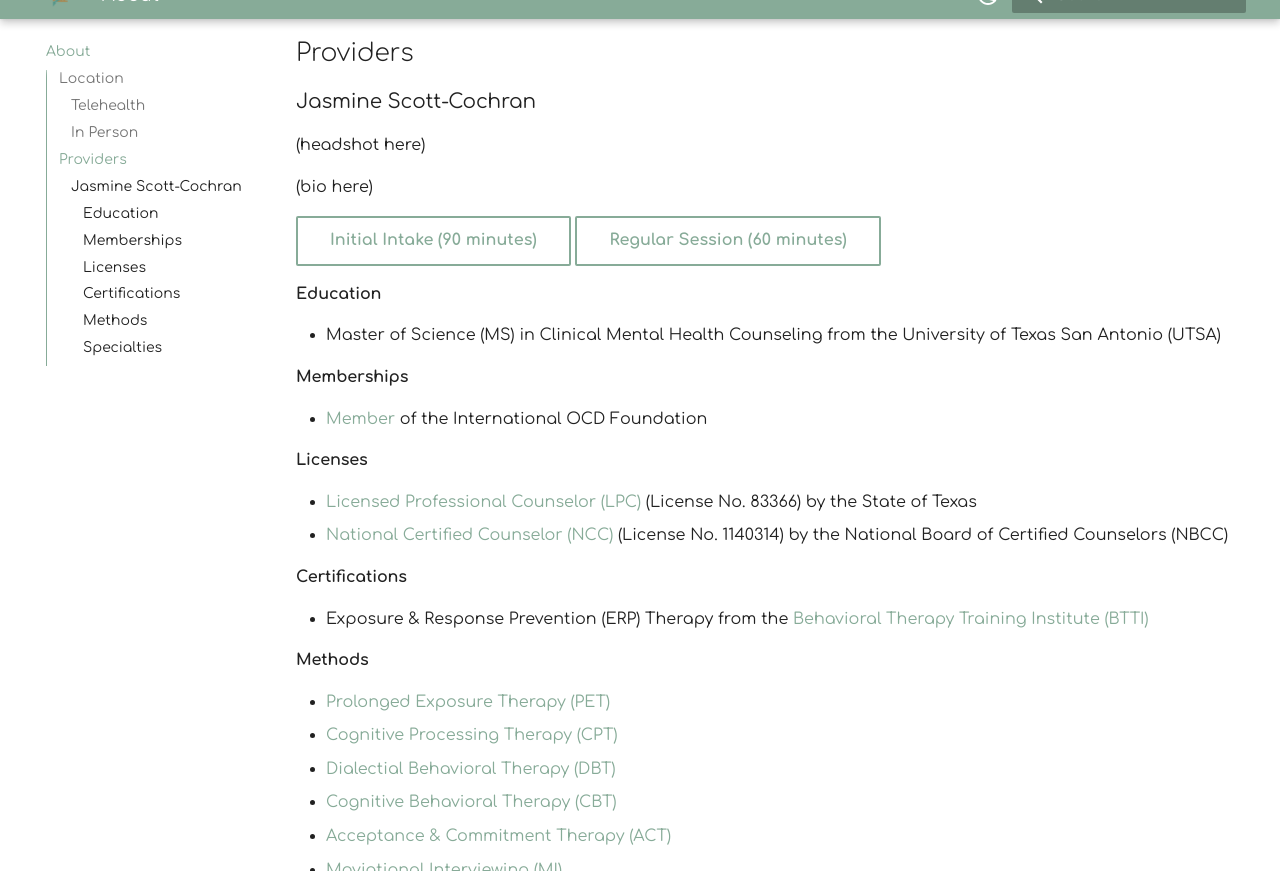
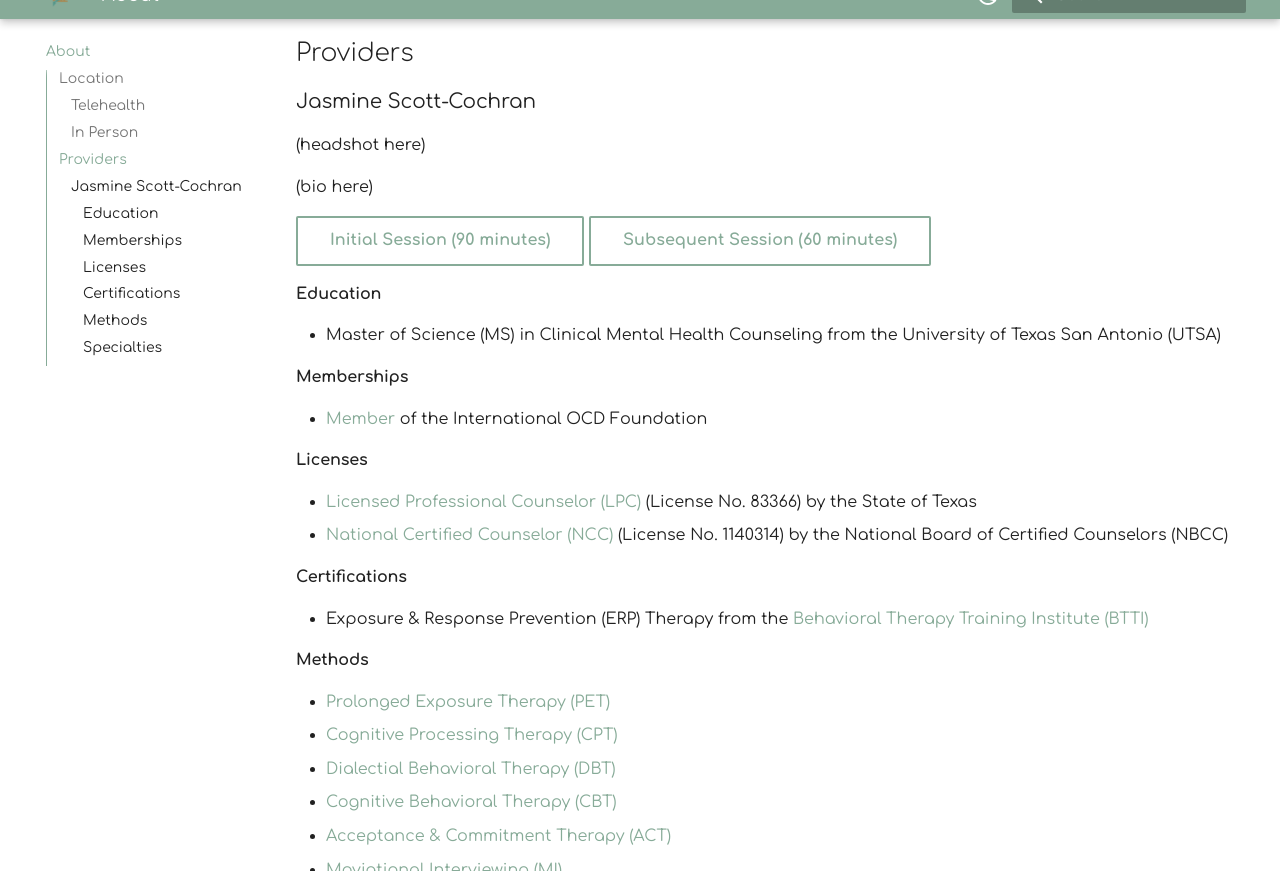
Before and after one commit to motm-therapy/website, an MkDocs documentation site: the page built from docs/about.md, in a window 1280 px wide and 900 px high, scrolled down 997 px, cut to the strip 29-900 px from the top of the window. Built offline with MkDocs 1.6.1 and Material for MkDocs 9.7.7, drawn with Linux system fonts in a browser that asks for light colours.

Commit message:
Update about.md

```diff
--- a/docs/about.md
+++ b/docs/about.md
@@ -24,8 +24,8 @@ Matters of the Mind Therapy, LLC is in the process of acquiring office space for
 
 (bio here)
 
-[Initial Intake (90 minutes)](https://google.com){ .md-button }
-[Regular Session (60 minutes)](https://google.com){ .md-button }
+[Initial Session (90 minutes)](https://google.com){ .md-button }
+[Subsequent Session (60 minutes)](https://google.com){ .md-button }
 
 #### Education
 
```
